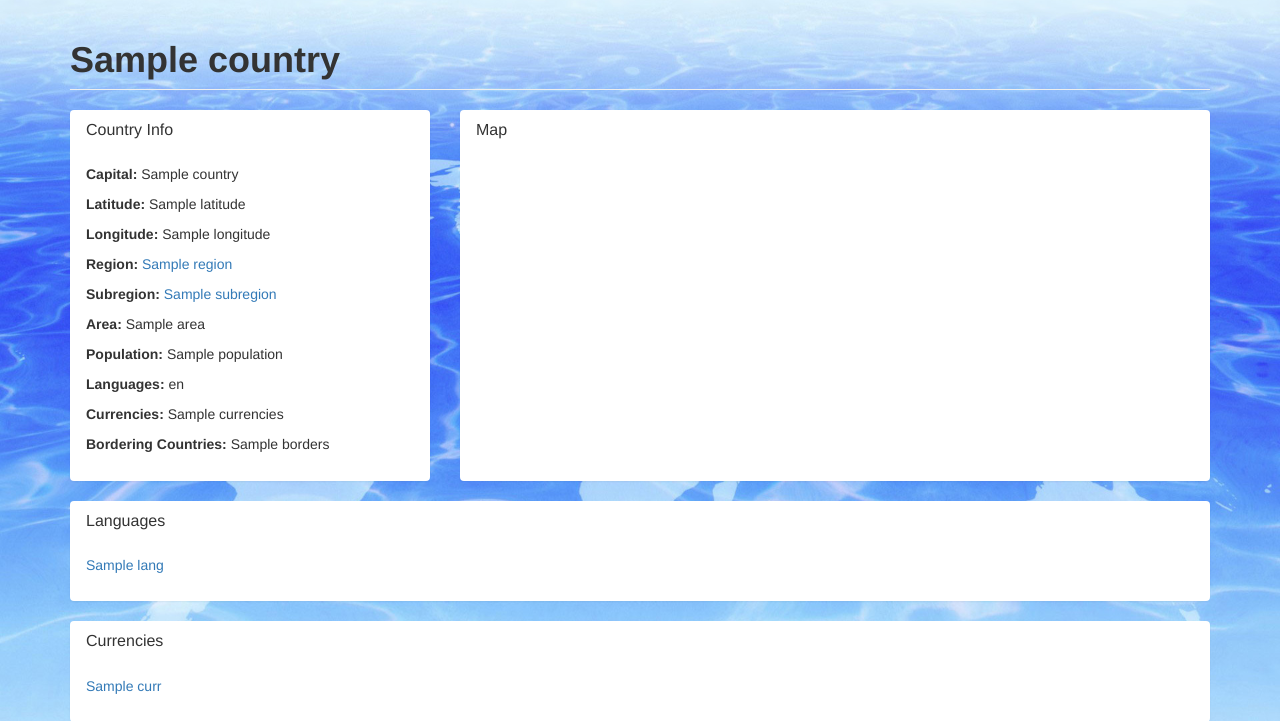
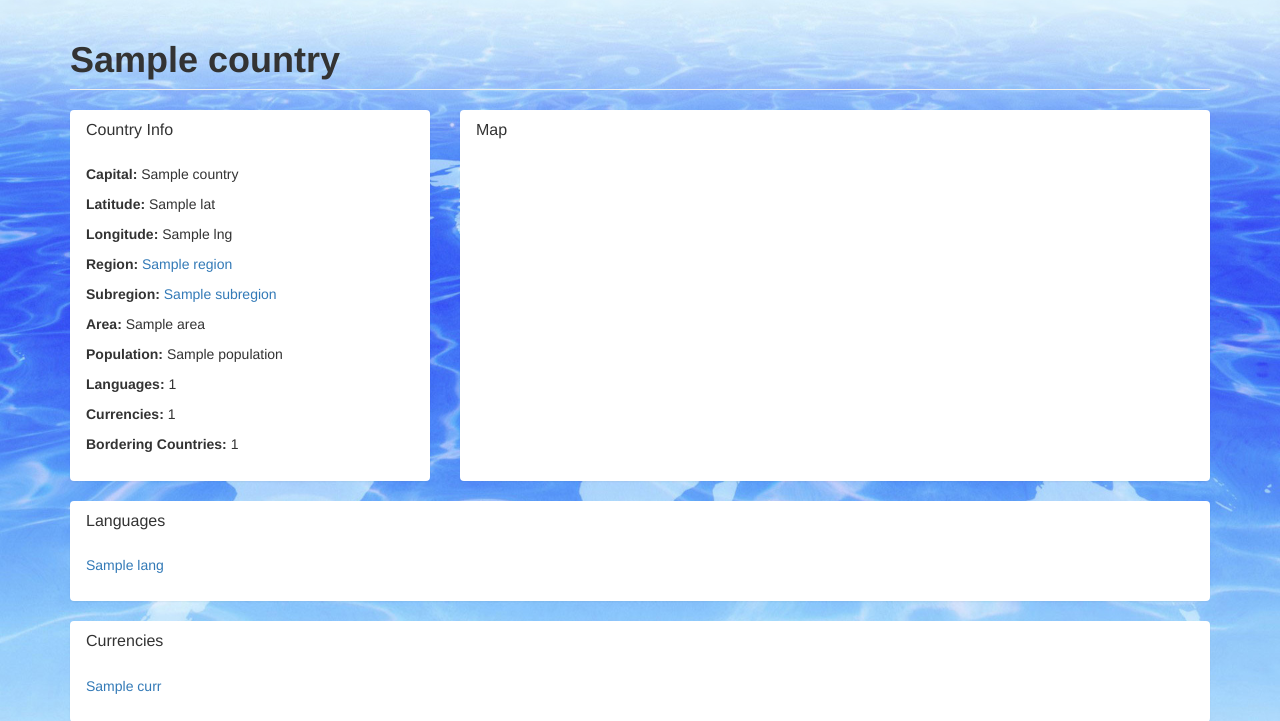
Before and after one commit to asterales/cs373-idb, a Flask app: template app/templates/country.html in a window 1280 px wide. Shown: the part 52-773 px from the top of the page. Run offline with Flask 2, Linux system fonts and the light colour scheme; the template is opened without the code that fills it: most values are stand-ins (such as "Sample title", 1, 10 or a date in 2020); some libraries are stand-ins or nearby versions.

Commit message:
update country, models, template. need to add more filters to api to fill out other templates

```diff
--- a/app/app.py
+++ b/app/app.py
@@ -50,7 +50,7 @@ def subregions_table():
 	attributes = {"name" : "Name", "region" : "Region", "countries" : "Countries", "languages" : "Languages", "currencies" : "Currencies"}
 	short_attributes = ["name", "region", "countries", "languages", "currencies"]
 	# subregions = [east_asia, north_amer, north_euro]
-	subregions = api.getSubregionModels()
+	subregions = api.getSubRegionModels()
 	return render_template('models.html', model_type = "Subregions", attributes = attributes, models = subregions, short_name = short_attributes, style = panel_styles["subregions"])
 
 @app.route("/languages")
@@ -105,54 +105,63 @@ def country_page(country):
 
 @app.route("/regions/<region>")
 def region_page(region):
-	if region == "americas":
-		subregions = get_links_list(americas["subregions_list"])
-		countries = get_links_list(americas["countries_list"])
-		languages = get_links_list(americas["languages_list"])
-		currencies = get_links_list(americas["currencies_list"])
-		mapData = {"latitude":13,"longitude":-84,"zoom":2}
-		return render_template('region.html', region = americas, countries = countries, subregions = subregions, \
-								languages = languages, currencies = currencies, panel_styles = panel_styles, mapData = mapData)
-
-	if region == "asia":
-		subregions = get_links_list(asia["subregions_list"])
-		countries = get_links_list(asia["countries_list"])
-		languages = get_links_list(asia["languages_list"])
-		currencies = get_links_list(asia["currencies_list"])
-		mapData = {"latitude":39,"longitude":84,"zoom":3}
-		return render_template('region.html', region = asia, countries = countries, subregions = subregions, \
-								languages = languages, currencies = currencies, panel_styles = panel_styles, mapData = mapData)
-	if region == "europe":
-		subregions = get_links_list(europe["subregions_list"])
-		countries = get_links_list(europe["countries_list"])
-		languages = get_links_list(europe["languages_list"])
-		currencies = get_links_list(europe["currencies_list"])
+	# if region == "americas":
+	# 	subregions = get_links_list(americas["subregions_list"])
+	# 	countries = get_links_list(americas["countries_list"])
+	# 	languages = get_links_list(americas["languages_list"])
+	# 	currencies = get_links_list(americas["currencies_list"])
+	# 	mapData = {"latitude":13,"longitude":-84,"zoom":2}
+	# 	return render_template('region.html', region = americas, countries = countries, subregions = subregions, \
+	# 							languages = languages, currencies = currencies, panel_styles = panel_styles, mapData = mapData)
+	#
+	# if region == "asia":
+	# 	subregions = get_links_list(asia["subregions_list"])
+	# 	countries = get_links_list(asia["countries_list"])
+	# 	languages = get_links_list(asia["languages_list"])
+	# 	currencies = get_links_list(asia["currencies_list"])
+	# 	mapData = {"latitude":39,"longitude":84,"zoom":3}
+	# 	return render_template('region.html', region = asia, countries = countries, subregions = subregions, \
+	# 							languages = languages, currencies = currencies, panel_styles = panel_styles, mapData = mapData)
+	# if region == "europe":
+	# 	subregions = get_links_list(europe["subregions_list"])
+	# 	countries = get_links_list(europe["countries_list"])
+	# 	languages = get_links_list(europe["languages_list"])
+	# 	currencies = get_links_list(europe["currencies_list"])
+	# 	mapData = {"latitude":48,"longitude":20,"zoom":4}
+	# 	return render_template('region.html', region = europe, countries = countries, subregions = subregions, \
+	# 							languages = languages, currencies = currencies, panel_styles = panel_styles, mapData = mapData)
+	region = api.getRegionModel(region)
+	if(region):
+		# countries = getCountryModels({"region_id":region})
 		mapData = {"latitude":48,"longitude":20,"zoom":4}
-		return render_template('region.html', region = europe, countries = countries, subregions = subregions, \
-								languages = languages, currencies = currencies, panel_styles = panel_styles, mapData = mapData)
-
+		return render_template('region.html', region = region, panel_styles = panel_styles, mapData = mapData)
 	return render_template('nopage.html', model_title = "Region", model = "region", redirect = "regions")
 
 @app.route("/subregions/<subregion>")
 def subregion_page(subregion):
-	if subregion == "eastern-asia":
-		countries = get_links_list(east_asia["countries_list"])
-		languages = get_links_list(east_asia["languages_list"])
-		currencies = get_links_list(east_asia["currencies_list"])
-		mapData = {"latitude":34,"longitude":126,"zoom":4}
-		return render_template('subregion.html', subregion = east_asia, countries = countries, languages = languages, currencies = currencies, panel_styles = panel_styles, mapData = mapData)
-	if subregion == "northern-america":
-		countries = get_links_list(north_amer["countries_list"])
-		languages = get_links_list(north_amer["languages_list"])
-		currencies = get_links_list(north_amer["currencies_list"])
-		mapData = {"latitude":52,"longitude":-90,"zoom":3}
-		return render_template('subregion.html', subregion = north_amer, countries = countries, languages = languages, currencies = currencies, panel_styles = panel_styles, mapData = mapData)
-	if subregion == "northern-europe":
-		countries = get_links_list(north_euro["countries_list"])
-		languages = get_links_list(north_euro["languages_list"])
-		currencies = get_links_list(north_euro["currencies_list"])
-		mapData = {"latitude":63,"longitude":3,"zoom":4}
-		return render_template('subregion.html', subregion = north_euro, countries = countries, languages = languages, currencies = currencies, panel_styles = panel_styles, mapData = mapData)
+	# if subregion == "eastern-asia":
+	# 	countries = get_links_list(east_asia["countries_list"])
+	# 	languages = get_links_list(east_asia["languages_list"])
+	# 	currencies = get_links_list(east_asia["currencies_list"])
+	# 	mapData = {"latitude":34,"longitude":126,"zoom":4}
+	# 	return render_template('subregion.html', subregion = east_asia, countries = countries, languages = languages, currencies = currencies, panel_styles = panel_styles, mapData = mapData)
+	# if subregion == "northern-america":
+	# 	countries = get_links_list(north_amer["countries_list"])
+	# 	languages = get_links_list(north_amer["languages_list"])
+	# 	currencies = get_links_list(north_amer["currencies_list"])
+	# 	mapData = {"latitude":52,"longitude":-90,"zoom":3}
+	# 	return render_template('subregion.html', subregion = north_amer, countries = countries, languages = languages, currencies = currencies, panel_styles = panel_styles, mapData = mapData)
+	# if subregion == "northern-europe":
+	# 	countries = get_links_list(north_euro["countries_list"])
+	# 	languages = get_links_list(north_euro["languages_list"])
+	# 	currencies = get_links_list(north_euro["currencies_list"])
+	# 	mapData = {"latitude":63,"longitude":3,"zoom":4}
+	# 	return render_template('subregion.html', subregion = north_euro, countries = countries, languages = languages, currencies = currencies, panel_styles = panel_styles, mapData = mapData)
+
+	subregion = api.getSubRegionModel(subregion)
+	if subregion:
+		mapData = {"latitude":48,"longitude":20,"zoom":4}
+		return render_template('subregion.html', subregion = subregion, panel_styles = panel_styles, mapData = mapData)
 
 	return render_template('nopage.html', model_title = "Subregion", model = "subregion", redirect = "subregions")
 
--- a/app/templates/country.html
+++ b/app/templates/country.html
@@ -15,15 +15,15 @@
 					</div>
 					<div class="panel-body">
 						<p><strong>Capital: </strong>{{ country["name"] }}</t></p>
-						<p><strong>Latitude: </strong>{{ country["latitude"] }}</p>
-						<p><strong>Longitude: </strong>{{ country["longitude"] }}</p>
-						<p><strong>Region: </strong><a href="{{ url_for('region_page', region=get_link(country["region"])) }}">{{ country["region"] }}</a></p>
-						<p><strong>Subregion: </strong><a href="{{ url_for('subregion_page', subregion=get_link(country["subregion"])) }}">{{ country["subregion"] }}</a></p>
+						<p><strong>Latitude: </strong>{{ country["lat"] }}</p>
+						<p><strong>Longitude: </strong>{{ country["lng"] }}</p>
+						<p><strong>Region: </strong><a href="{{ url_for('region_page', region=country["region_id"]) }}">{{ country["region"] }}</a></p>
+						<p><strong>Subregion: </strong><a href="{{ url_for('subregion_page', subregion=country["subregion_id"]) }}">{{ country["subregion"] }}</a></p>
 						<p><strong>Area: </strong>{{ country["area"] }}</p>
 						<p><strong>Population: </strong>{{ country["population"] }}<p>
-						<p><strong>Languages: </strong>{{ country["languages"] }}</p>
-						<p><strong>Currencies: </strong>{{ country["currencies"] }}</p>
-						<p><strong>Bordering Countries: </strong>{{ country["borders"] }}</p>
+						<p><strong>Languages: </strong>{{ country["languages"]|length }}</p>
+						<p><strong>Currencies: </strong>{{ country["currencies"]|length }}</p>
+						<p><strong>Bordering Countries: </strong>{{ country["borders"]|length }}</p>
 					</div>
 			</div>
 		</div>
@@ -34,7 +34,7 @@
 				</div>
 				<div class='panel-body'>
 
-					{{googlemap("country_map", lat=country["latitude"], lng=country["longitude"], zoom=3, style="height:400px;width:100%;margin:0", markers=[(country["latitude"], country["longitude"])])}}
+					{{googlemap("country_map", lat=country["lat"], lng=country["lng"], zoom=3, style="height:400px;width:100%;margin:0", markers=[(country["lat"], country["lng"])])}}
 
 				</div>
 			</div>
@@ -46,8 +46,8 @@
   		</div>
   		<div class="panel-body">
    			<ul class = list-inline>
-				{% for lang in languages %}
-					<li><a href = "{{ url_for('language_page', language=lang.link)}}">{{ lang.name }}</a></li>
+				{% for lang in country["languages"] %}
+					<li><a href = "{{ url_for('language_page', language=lang.id)}}">{{ lang.name }}</a></li>
 				{% endfor %}
 			</ul>
 		</div>
@@ -58,8 +58,8 @@
   		</div>
   		<div class="panel-body">
   			<ul class = "list-inline">
-				{% for curr in currencies %}
-					<li><a href = "{{ url_for('currency_page', currency=curr.link)}}">{{ curr.name }}</a></li>
+				{% for curr in country["currencies"] %}
+					<li><a href = "{{ url_for('currency_page', currency=curr.id)}}">{{ curr.name }}</a></li>
 				{% endfor %}
 			</ul>
 		</div>
@@ -70,8 +70,8 @@
   		</div>
   		<div class="panel-body">
   			<ul class="list-inline">
-				{% for border in borders %}
-					<li><a href = "{{ url_for('country_page', country=border.link)}}">{{ border.name }}</a></li>
+				{% for border in country["borders"] %}
+					<li><a href = "{{ url_for('country_page', country=border.country_id)}}">{{ border.name }}</a></li>
 				{% endfor %}
 			</ul>
 		</div>
--- a/app/templates/models.html
+++ b/app/templates/models.html
@@ -49,13 +49,13 @@
 						{% for short_attr in short_name %}
 							{% if loop.first %}
 								<td>
-									<a href="{a member.{{short_attr}} | url a}">
+									<a href="{a member.id a}">
 										{a member.{{short_attr}} a}
 									</a>
 								</td>
 							{% elif short_attr in ["region","subregion"] %}
 								<td>
-									<a href="../{{ short_attr }}s/{a member.{{short_attr}} | url a}">
+									<a href="../{{ short_attr }}s/{a member.id a}">
 										{a member.{{short_attr}} a}
 									</a>
 								</td>
--- a/app/templates/subregion.html
+++ b/app/templates/subregion.html
@@ -14,7 +14,7 @@
 		    		<h3 class="panel-title"><a href="{{ url_for('subregions_table') }}">Subregion</a> Info</h3>
 		  		</div>
 		  		<div class="panel-body">
-					<p><strong>Region: </strong><a href="{{ url_for('region_page', region=get_link(subregion["region"])) }}">{{ subregion["region"] }}</a></p>
+					<p><strong>Region: </strong><a href="{{ url_for('region_page', region=subregion["region_id"]) }}">{{ subregion["region"] }}</a></p>
 					<p><strong>Countries: </strong>{{ subregion["countries"] }}
 					<p><strong>Languages: </strong>{{ subregion["languages"] }}</p>
 					<p><strong>Currencies: </strong>{{ subregion["currencies"] }}</p>
```
Also changed, not shown: app/api.py (+16 -11 lines).
